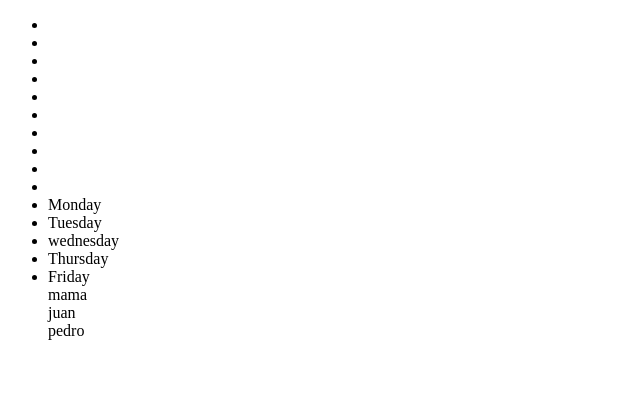
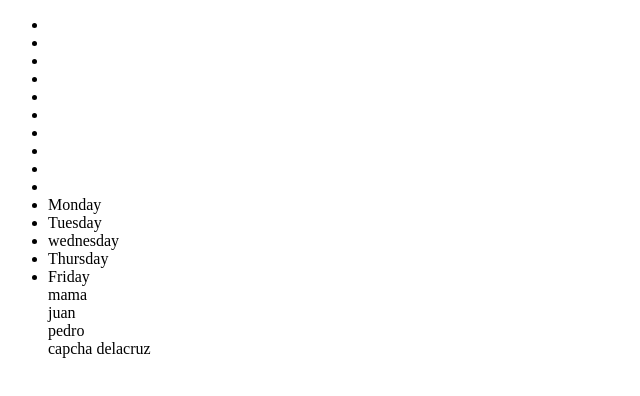
Before and after one commit to versionfollower/escuelProyecto, a plain HTML site: page index.html in a window 1280 px wide. Shown: the whole page, without its empty margins (0-640 px from the left). Drawn offline with Linux system fonts and the light colour scheme.

Commit message:
update commit1

```diff
--- a/index.html
+++ b/index.html
@@ -27,6 +27,9 @@
 		<div>juan</div>
 		<div>pedro</div>
 
+		capcha
+		delacruz
+
 	</ul>
 </body>
 </html>
```
